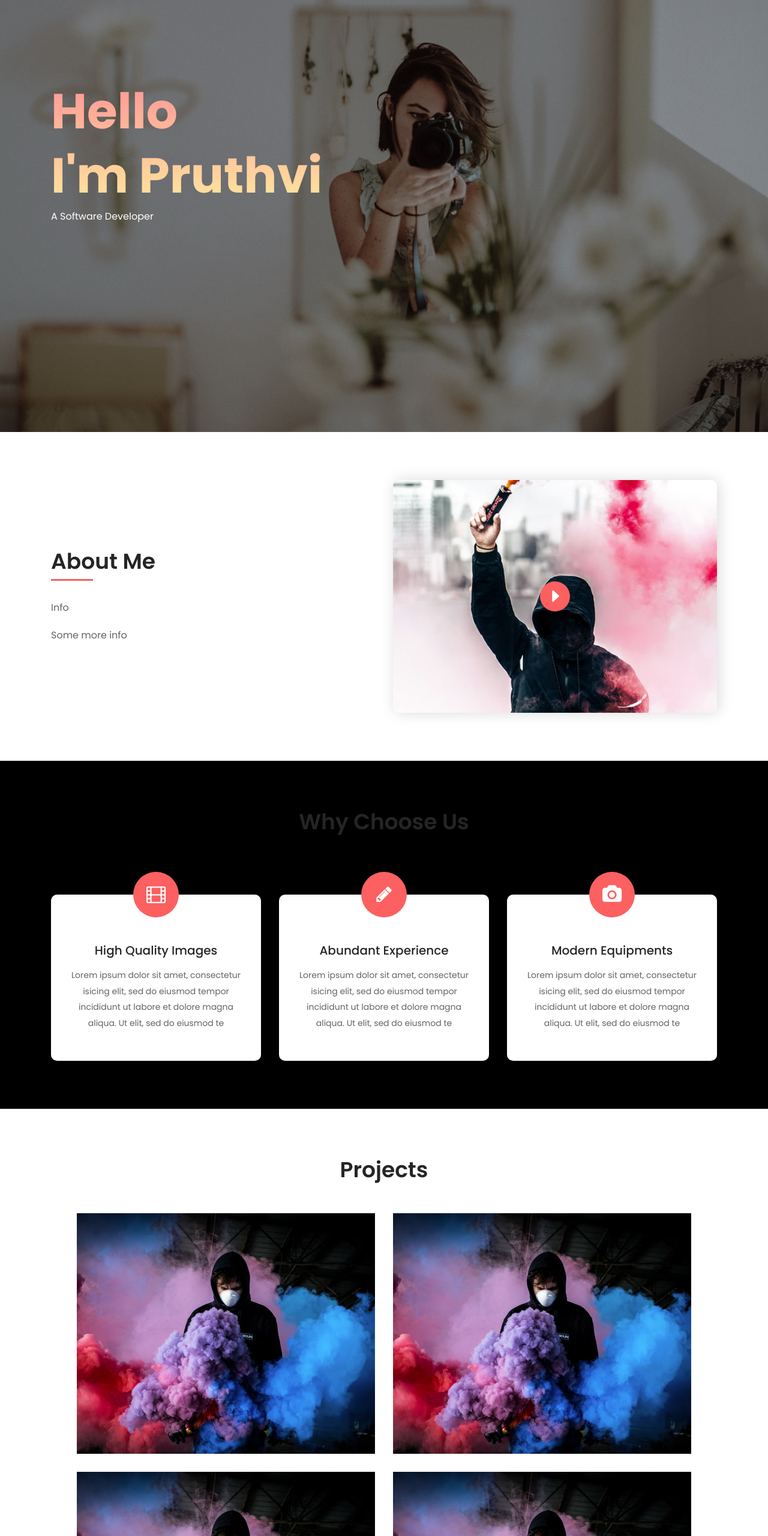
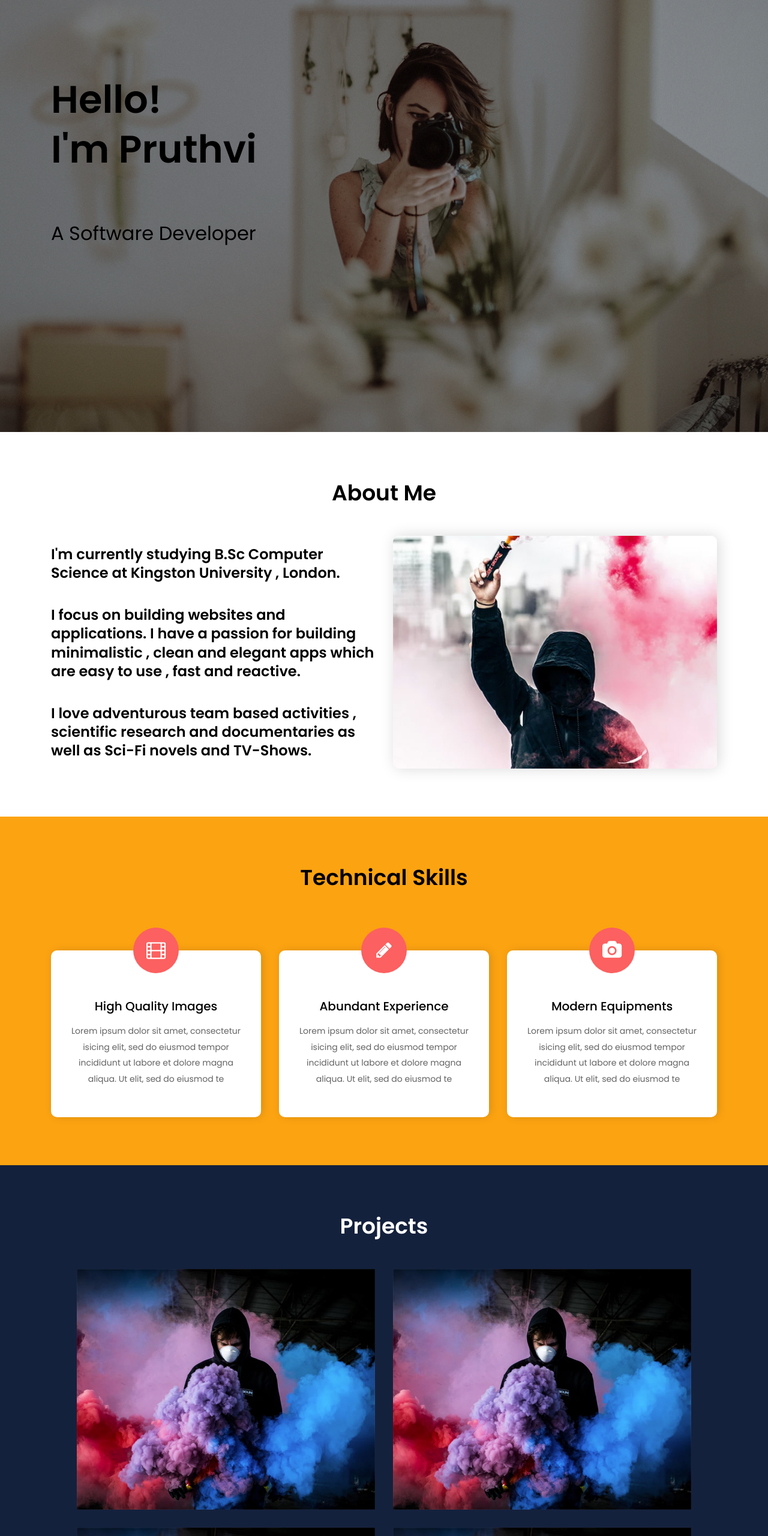
Before and after one commit to Afoninje/Personal-Website-V2, a website: page index.html in a window 1280 px wide. Shown: the part 160-2720 px from the top of the page at 60% size. Drawn offline with Linux system fonts and the light colour scheme.

Commit message:
Updated "About Me" section

```diff
--- a/index.html
+++ b/index.html
@@ -11,9 +11,6 @@
 
     <!-- Title -->
     <title>Pruthvi Pursnaney</title>
-
-    <!-- Favicon -->
-    <link rel="icon" href="./img/core-img/favicon.png" />
 
     <!-- Stylesheet -->
     <link rel="stylesheet" href="style.css" />
@@ -87,16 +84,22 @@
         >
           <div class="container h-100">
             <div class="row h-100 align-items-center">
-              <!-- Welcome Text -->
               <div class="col-12 col-lg-8 col-xl-6">
-                <div class="welcome-text">
-                  <h2 data-animation="bounceInUp" data-delay="100ms">
-                    Hello <br />I'm Pruthvi
-                  </h2>
-                  <p data-animation="bounceInUp" data-delay="500ms">
-                    A Software Developer
-                  </p>
-                </div>
+                <h1
+                  style="color: black; font-size: 400%;"
+                  data-animation="bounceInUp"
+                  data-delay="100ms"
+                >
+                  Hello!<br />I'm Pruthvi
+                </h1>
+                <p
+                  data-animation="bounceInUp"
+                  data-delay="500ms"
+                  style="color: black; font-size: 200%;"
+                >
+                  <br />
+                  A Software Developer
+                </p>
               </div>
             </div>
           </div>
@@ -106,21 +109,36 @@
     <!-- Welcome Area End -->
 
     <!-- About Us Area Start -->
-    <div class="about-us-area section-padding-80-0 clearfix">
+    <div class="about-us-area section-padding-80-0 clearfix bg-white">
       <div class="container">
+        <div class="row">
+          <div class="col-12">
+            <div
+              class="section-heading text-center wow fadeInUp"
+              data-wow-delay="100ms"
+            >
+              <h2>About Me</h2>
+            </div>
+          </div>
+        </div>
         <div class="row align-items-center">
           <div class="col-12 col-lg-6">
             <div class="about-us-content mb-80">
-              <h3 class="wow fadeInUp" data-wow-delay="100ms">
-                About Me
-              </h3>
-              <div class="line wow fadeInUp" data-wow-delay="200ms"></div>
-              <p class="wow fadeInUp" data-wow-delay="300ms">
-                Info
-              </p>
-              <p class="wow fadeInUp" data-wow-delay="400ms">
-                Some more info
-              </p>
+              <h4 class="wow fadeInUp" data-wow-delay="300ms">
+                I'm currently studying B.Sc Computer Science at Kingston
+                University , London.
+              </h4>
+              <h4 class="wow fadeInUp" data-wow-delay="400ms">
+                <br />
+                I focus on building websites and applications. I have a passion
+                for building minimalistic , clean and elegant apps which are
+                easy to use , fast and reactive.
+              </h4>
+              <h4 class="wow fadeInUp" data-wow-delay="500ms">
+                <br />
+                I love adventurous team based activities , scientific research
+                and documentaries as well as Sci-Fi novels and TV-Shows.
+              </h4>
             </div>
           </div>
           <div class="col-12 col-lg-6">
@@ -129,13 +147,6 @@
               data-wow-delay="100ms"
             >
               <img src="img/bg-img/17.jpg" alt="" />
-              <div class="video-icon">
-                <a
-                  href="https://www.youtube.com/watch?v=sSakBz_eYzQ"
-                  class="video-play-btn"
-                  ><i class="arrow_triangle-right"></i
-                ></a>
-              </div>
             </div>
           </div>
         </div>
@@ -144,7 +155,7 @@
     <!-- About Us Area End -->
 
     <!-- Why Choose Us Area Start -->
-    <section class="why-choose-us-area bg-black section-padding-80-0 clearfix">
+    <section class="why-choose-us-area bg-orange section-padding-80-0 clearfix">
       <div class="container">
         <div class="row">
           <div class="col-12">
@@ -152,7 +163,7 @@
               class="section-heading text-center wow fadeInUp"
               data-wow-delay="100ms"
             >
-              <h2>Why Choose Us</h2>
+              <h2>Technical Skills</h2>
             </div>
           </div>
         </div>
@@ -217,12 +228,12 @@
     <!-- Why Choose  us Area End -->
 
     <!-- Gallery Area Start -->
-    <div class="alime-portfolio-area section-padding-80 clearfix">
+    <div class="alime-portfolio-area section-padding-80 clearfix bg-darkblue">
       <div class="container-fluid">
         <div class="row">
           <div class="col-12">
             <div class="section-heading text-center">
-              <h2>Projects</h2>
+              <h2 style="color: white;">Projects</h2>
             </div>
           </div>
         </div>
@@ -282,7 +293,7 @@
     <!-- Gallery Area End -->
 
     <!-- Our Team Area Start -->
-    <section class="our-team-area section-padding-80-50">
+    <section class="our-team-area section-padding-80-50 bg-orange">
       <div class="container">
         <div class="row">
           <div class="col-12">
@@ -381,51 +392,43 @@
     <!-- Our Team Area End -->
 
     <!-- Contact Area Start -->
-    <div class="contact-area section-padding-80-50">
+    <div class="contact-area section-padding-80-50 bg-white">
+      <div class="row">
+        <div class="col-12">
+          <div class="section-heading text-center wow">
+            <h2>Contact Me</h2>
+          </div>
+        </div>
+      </div>
       <div class="container">
         <div class="row">
-          <div class="col-12 col-lg-6">
-            <h2 class="contact-title mb-30">Let’s Work <br />Together</h2>
-          </div>
-          <div class="col-12 col-md-6 col-lg-3">
-            <!-- Contact Info -->
+          <div class="col-12 col-md-6 col-lg-6">
             <div class="contact-info mb-30">
-              <p>Email</p>
+              <h4 class="mb-30">Email</h4>
               <a href="mailto:info.deercreative@gmail.com"
                 >info.deercreative@gmail.com</a
               >
             </div>
             <!-- Contact Info -->
             <div class="contact-info mb-30">
-              <p>Call Us</p>
+              <h4 class="mb-30">Phone Number</h4>
               <a href="#">+6511.188.888</a>
             </div>
-          </div>
-          <div class="col-12 col-md-6 col-lg-3">
-            <!-- Contact Info -->
             <div class="contact-info mb-30">
-              <p>Visit Us</p>
+              <h4 class="mb-30">Etc</h4>
               <a href="#">60-49 Road 11378 New York</a>
             </div>
           </div>
-        </div>
-      </div>
-    </div>
-    <!-- Contact Area End -->
 
-    <!-- Comment Area Start -->
-    <div class="comment-area section-padding-80">
-      <div class="container">
-        <div class="row justify-content-center">
-          <div class="col-lg-9">
+          <div class="col-12 col-md-6 col-lg-6">
             <!-- Leave A Reply -->
-            <div class="alime-contact-form mt-50">
+            <div class="alime-contact-form mb-30">
               <h4 class="mb-30">Leave A Comment</h4>
 
               <!-- Form -->
               <form action="#" method="post">
                 <div class="row">
-                  <div class="col-12 col-md-6">
+                  <div class="col-12">
                     <input
                       type="text"
                       name="message-name"
@@ -433,7 +436,7 @@
                       placeholder="Your Name"
                     />
                   </div>
-                  <div class="col-12 col-md-6">
+                  <div class="col-12">
                     <input
                       type="email"
                       name="message-email"
@@ -468,7 +471,7 @@
         </div>
       </div>
     </div>
-    <!-- Comment Area End -->
+    <!-- Contact Area End -->
 
     <!-- **** All JS Files ***** -->
     <!-- jQuery 2.2.4 -->
--- a/style.css
+++ b/style.css
@@ -61,7 +61,7 @@ h4,
 h5,
 h6 {
   font-family: "Poppins", sans-serif;
-  color: #252525;
+  color: black;
   line-height: 1.3;
   font-weight: 600;
 }
@@ -181,8 +181,21 @@ button.mfp-arrow {
 .bg-gray {
   background-color: #f7f7f7 !important;
 }
+
 .bg-black {
-  background-color: black;
+  background-color: #000000;
+}
+.bg-darkblue {
+  background-color: #14213d;
+}
+.bg-orange {
+  background-color: #fca311;
+}
+.bg-lightgray {
+  background-color: #e5e5e5;
+}
+.bg-white {
+  background-color: #ffffff;
 }
 
 textarea:focus,
```
